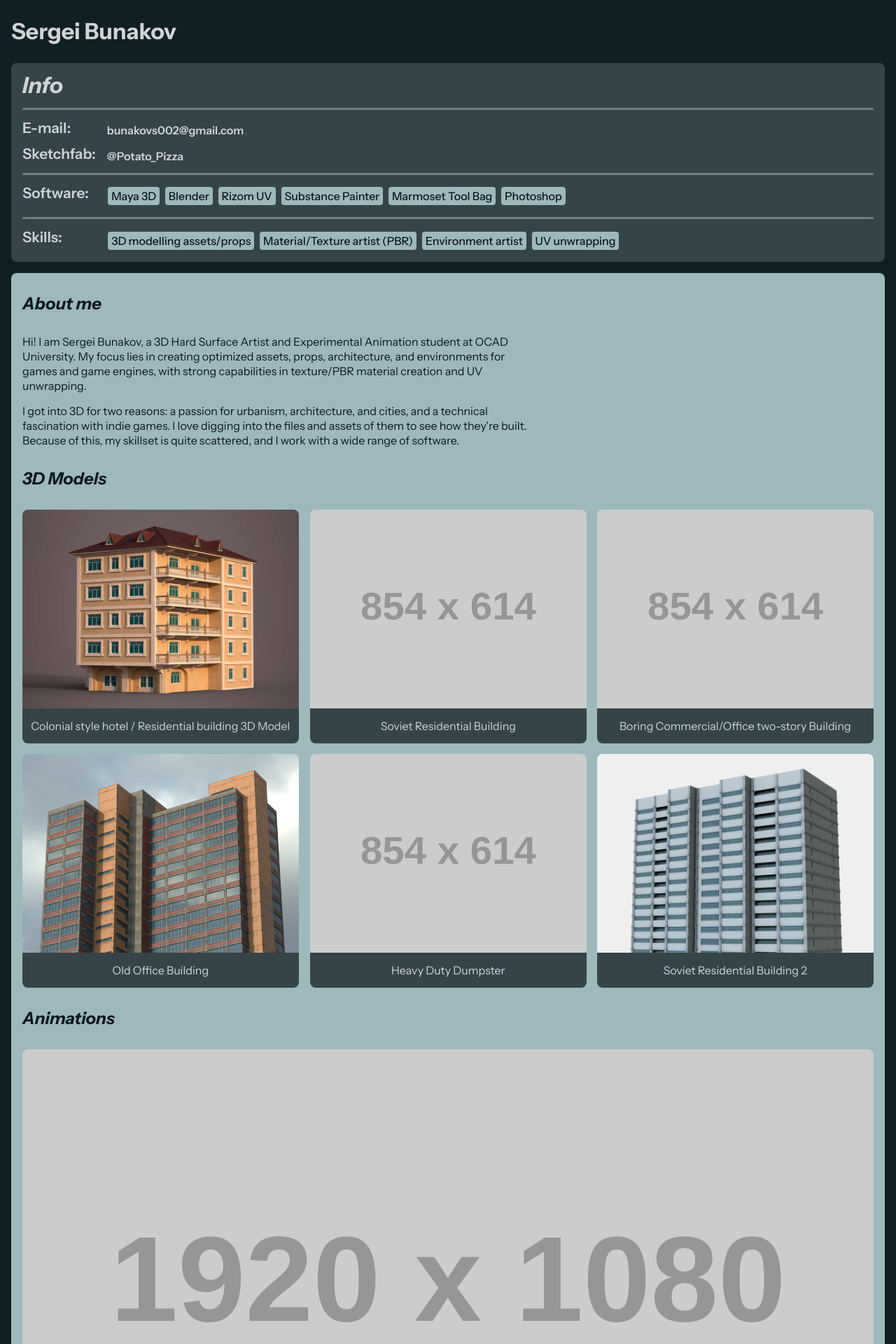
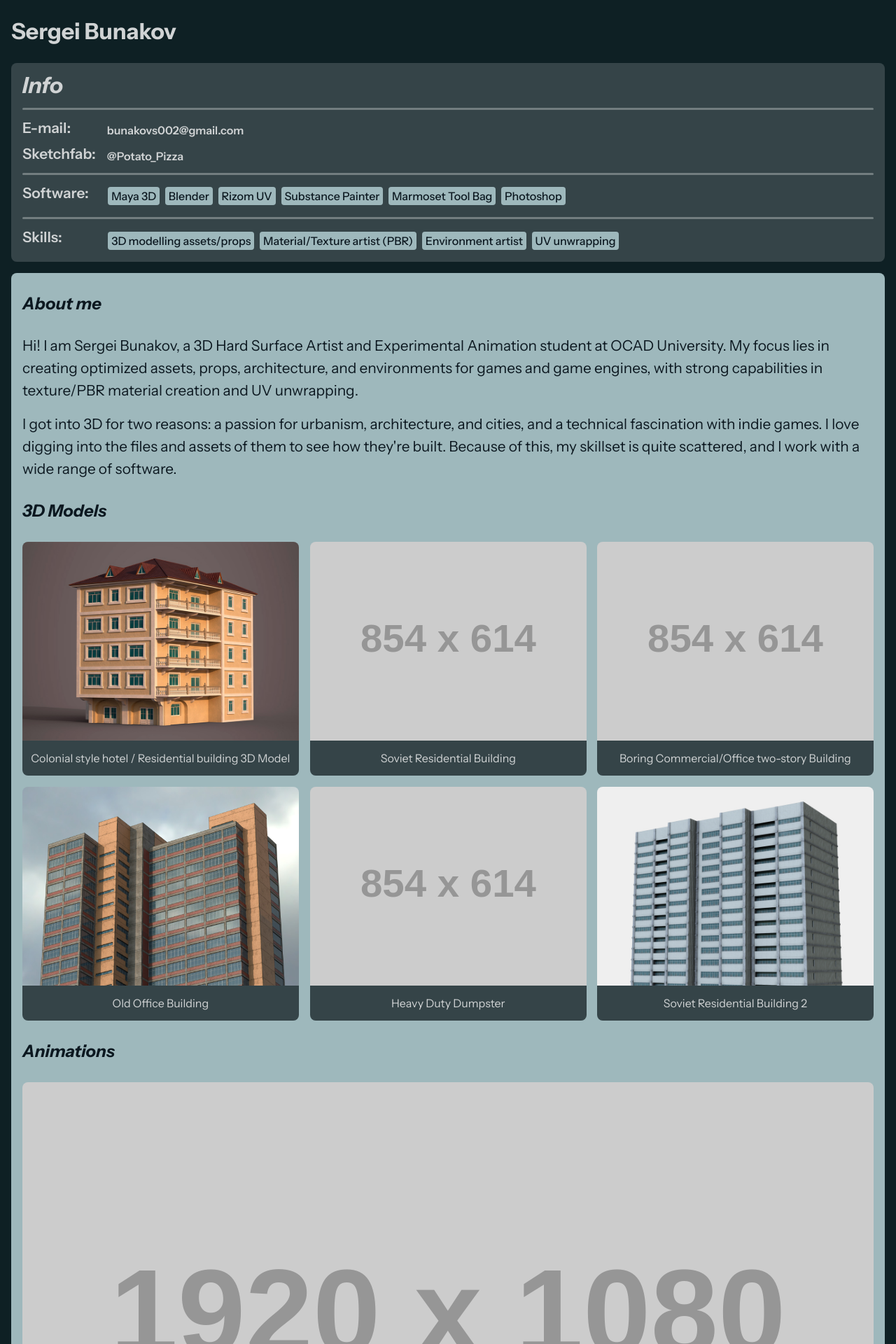
Before and after one commit to SergeiBunakov/SergeiBuankov, a Jekyll site: the page built from index.html, in a window 1280 px wide. Shown: the top 1920 px of the page at 70% size. Built offline with Jekyll 4.4.1, drawn with Linux system fonts in a browser that asks for light colours.

Commit message:
WIP: Update text section styles

```diff
--- a/static/styles/global.css
+++ b/static/styles/global.css
@@ -150,11 +150,12 @@ panel.main section {
 }
 
 .text {
-	line-height: 1.3rem;
+    font-size: var(--fs-3);
+	line-height: 2rem;
 }
 
 .section-about .text {
-	width: 60%;
+	width: 100%;
 }
 
 .section-showcase-item-about .section-title {
@@ -250,7 +251,6 @@ cards.cards-rows .card > .info {
     min-height: 50px;
     padding: calc(0.5 * var(--visual-sz-unit));
 }
-
 
 cards.cards-stack {
 	display: flex;
@@ -454,8 +454,9 @@ img.irender {
         --embed-frame-height: 4;  /* unit */
     }
 
-	.section-about .text {
-		width: 100%;
+	.text {
+		font-size: var(--fs-4);
+        line-height: 1.33rem;
 	}
 
 	.section-3d-models cards {
```
